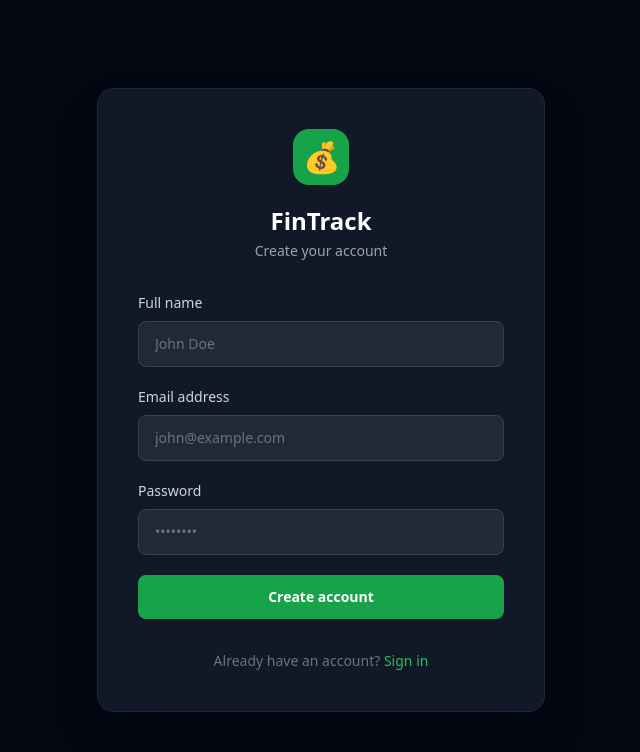
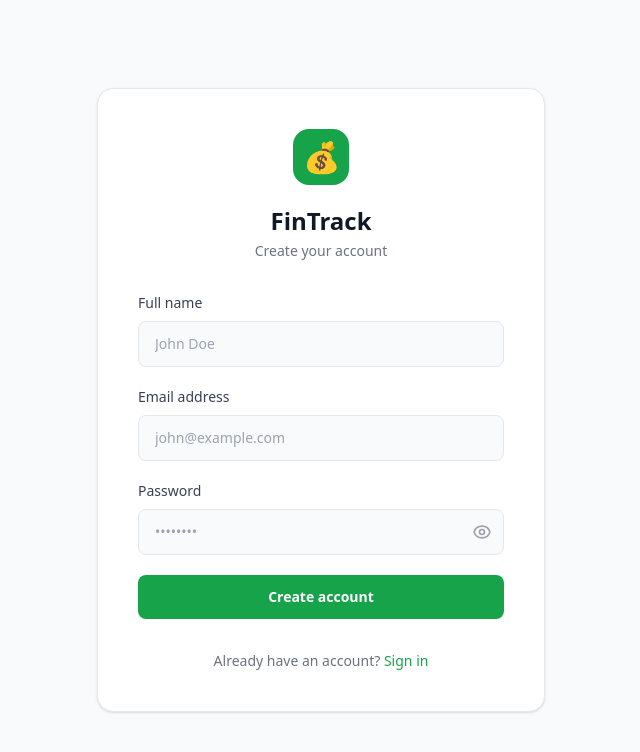
Before and after one commit to amadeosilesing/fintrack, a Next.js app: page /register in a window 1280 px wide. Shown: the top 752 px of the page, without its empty margins (319-959 px from the left). Built offline with nearby package versions, Linux system fonts and the light colour scheme.

Commit message:
Toggle de tema (Dark, White)

```diff
--- a/app/(auth)/register/page.tsx
+++ b/app/(auth)/register/page.tsx
@@ -7,6 +7,7 @@ import Link from "next/link";
 export default function RegisterPage() {
   const { login } = useAuth();
   const [form, setForm] = useState({ name: "", email: "", password: "" });
+  const [showPassword, setShowPassword] = useState(false);
   const [error, setError] = useState("");
   const [loading, setLoading] = useState(false);
 
@@ -31,58 +32,82 @@ export default function RegisterPage() {
   };
 
   return (
-    <div className="min-h-screen bg-gray-950 flex items-center justify-center px-4">
-      <div className="w-full max-w-md bg-gray-900 border border-gray-800 rounded-2xl p-10 shadow-2xl">
+    <div className="min-h-screen bg-gray-50 dark:bg-gray-950 flex items-center justify-center px-4">
+      <div className="w-full max-w-md bg-white dark:bg-gray-900 border border-gray-200 dark:border-gray-800 rounded-2xl p-10 shadow-sm dark:shadow-2xl">
 
         <div className="mb-8 text-center">
           <div className="inline-flex items-center justify-center w-14 h-14 bg-green-600 rounded-2xl mb-5">
             <span className="text-3xl">💰</span>
           </div>
-          <h1 className="text-2xl font-bold text-white">FinTrack</h1>
-          <p className="text-gray-400 text-sm mt-1">Create your account</p>
+          <h1 className="text-2xl font-bold text-gray-900 dark:text-white">FinTrack</h1>
+          <p className="text-gray-500 dark:text-gray-400 text-sm mt-1">Create your account</p>
         </div>
 
         {error && (
-          <div className="mb-6 px-4 py-3 rounded-lg bg-red-900/30 border border-red-800 text-red-400 text-sm">
+          <div className="mb-6 px-4 py-3 rounded-lg bg-red-50 dark:bg-red-900/30 border border-red-200 dark:border-red-800 text-red-600 dark:text-red-400 text-sm">
             {error}
           </div>
         )}
 
         <form onSubmit={handleSubmit} className="space-y-5">
           <div>
-            <label className="block text-sm font-medium text-gray-300 mb-2">Full name</label>
+            <label className="block text-sm font-medium text-gray-700 dark:text-gray-300 mb-2">
+              Full name
+            </label>
             <input
               type="text"
               value={form.name}
               onChange={(e) => setForm({ ...form, name: e.target.value })}
               placeholder="John Doe"
               required
-              className="w-full px-4 py-3 rounded-lg bg-gray-800 border border-gray-700 text-white placeholder:text-gray-500 focus:outline-none focus:border-green-500 focus:ring-1 focus:ring-green-500 transition text-sm"
+              className="w-full px-4 py-3 rounded-lg bg-gray-50 dark:bg-gray-800 border border-gray-200 dark:border-gray-700 text-gray-900 dark:text-white placeholder:text-gray-400 dark:placeholder:text-gray-500 focus:outline-none focus:border-green-500 focus:ring-1 focus:ring-green-500 transition text-sm"
             />
           </div>
 
           <div>
-            <label className="block text-sm font-medium text-gray-300 mb-2">Email address</label>
+            <label className="block text-sm font-medium text-gray-700 dark:text-gray-300 mb-2">
+              Email address
+            </label>
             <input
               type="email"
               value={form.email}
               onChange={(e) => setForm({ ...form, email: e.target.value })}
               placeholder="john@example.com"
               required
-              className="w-full px-4 py-3 rounded-lg bg-gray-800 border border-gray-700 text-white placeholder:text-gray-500 focus:outline-none focus:border-green-500 focus:ring-1 focus:ring-green-500 transition text-sm"
+              className="w-full px-4 py-3 rounded-lg bg-gray-50 dark:bg-gray-800 border border-gray-200 dark:border-gray-700 text-gray-900 dark:text-white placeholder:text-gray-400 dark:placeholder:text-gray-500 focus:outline-none focus:border-green-500 focus:ring-1 focus:ring-green-500 transition text-sm"
             />
           </div>
 
           <div>
-            <label className="block text-sm font-medium text-gray-300 mb-2">Password</label>
+            <label className="block text-sm font-medium text-gray-700 dark:text-gray-300 mb-2">
+              Password
+            </label>
+            <div className="relative">
               <input
-              type="password"
+                type={showPassword ? "text" : "password"}
                 value={form.password}
                 onChange={(e) => setForm({ ...form, password: e.target.value })}
                 placeholder="••••••••"
                 required
-              className="w-full px-4 py-3 rounded-lg bg-gray-800 border border-gray-700 text-white placeholder:text-gray-500 focus:outline-none focus:border-green-500 focus:ring-1 focus:ring-green-500 transition text-sm"
+                className="w-full px-4 py-3 pr-12 rounded-lg bg-gray-50 dark:bg-gray-800 border border-gray-200 dark:border-gray-700 text-gray-900 dark:text-white placeholder:text-gray-400 dark:placeholder:text-gray-500 focus:outline-none focus:border-green-500 focus:ring-1 focus:ring-green-500 transition text-sm"
               />
+              <button
+                type="button"
+                onClick={() => setShowPassword(!showPassword)}
+                className="absolute right-3 top-1/2 -translate-y-1/2 text-gray-400 hover:text-gray-600 dark:hover:text-gray-300 transition"
+              >
+                {showPassword ? (
+                  <svg xmlns="http://www.w3.org/2000/svg" className="w-5 h-5" fill="none" viewBox="0 0 24 24" stroke="currentColor">
+                    <path strokeLinecap="round" strokeLinejoin="round" strokeWidth={2} d="M13.875 18.825A10.05 10.05 0 0112 19c-4.478 0-8.268-2.943-9.543-7a9.97 9.97 0 011.563-3.029m5.858.908a3 3 0 114.243 4.243M9.878 9.878l4.242 4.242M9.88 9.88l-3.29-3.29m7.532 7.532l3.29 3.29M3 3l3.59 3.59m0 0A9.953 9.953 0 0112 5c4.478 0 8.268 2.943 9.543 7a10.025 10.025 0 01-4.132 4.411m0 0L21 21" />
+                  </svg>
+                ) : (
+                  <svg xmlns="http://www.w3.org/2000/svg" className="w-5 h-5" fill="none" viewBox="0 0 24 24" stroke="currentColor">
+                    <path strokeLinecap="round" strokeLinejoin="round" strokeWidth={2} d="M15 12a3 3 0 11-6 0 3 3 0 016 0z" />
+                    <path strokeLinecap="round" strokeLinejoin="round" strokeWidth={2} d="M2.458 12C3.732 7.943 7.523 5 12 5c4.478 0 8.268 2.943 9.542 7-1.274 4.057-5.064 7-9.542 7-4.477 0-8.268-2.943-9.542-7z" />
+                  </svg>
+                )}
+              </button>
+            </div>
           </div>
 
           <button
@@ -94,9 +119,9 @@ export default function RegisterPage() {
           </button>
         </form>
 
-        <p className="text-center text-sm text-gray-500 mt-8">
+        <p className="text-center text-sm text-gray-500 dark:text-gray-400 mt-8">
           Already have an account?{" "}
-          <Link href="/login" className="text-green-500 hover:text-green-400 font-medium transition">
+          <Link href="/login" className="text-green-600 dark:text-green-500 hover:text-green-700 dark:hover:text-green-400 font-medium transition">
             Sign in
           </Link>
         </p>
--- a/app/(dashboard)/dashboard/page.tsx
+++ b/app/(dashboard)/dashboard/page.tsx
@@ -1,8 +1,8 @@
 export default function DashboardPage() {
   return (
     <div>
-      <h1 className="text-2xl font-bold text-white">Dashboard</h1>
-      <p className="text-gray-400 mt-1">Welcome to FinTrack</p>
+      <h1 className="text-2xl font-bold text-gray-900 dark:text-white">Dashboard</h1>
+      <p className="text-gray-500 dark:text-gray-400 mt-1">Welcome to FinTrack</p>
     </div>
   );
 }
--- a/app/(dashboard)/layout.tsx
+++ b/app/(dashboard)/layout.tsx
@@ -16,7 +16,7 @@ export default function DashboardLayout({ children }: { children: React.ReactNod
 
   if (loading) {
     return (
-      <div className="min-h-screen flex items-center justify-center bg-gray-950">
+      <div className="min-h-screen flex items-center justify-center bg-gray-50 dark:bg-gray-950">
         <div className="w-8 h-8 border-4 border-green-600 border-t-transparent rounded-full animate-spin" />
       </div>
     );
@@ -25,7 +25,7 @@ export default function DashboardLayout({ children }: { children: React.ReactNod
   if (!user) return null;
 
   return (
-    <div className="min-h-screen bg-gray-950">
+    <div className="min-h-screen bg-gray-50 dark:bg-gray-950">
       <Sidebar />
       <div className="ml-64 flex flex-col min-h-screen">
         <Navbar />
--- a/app/globals.css
+++ b/app/globals.css
@@ -1,4 +1,5 @@
 @import "tailwindcss";
+@variant dark (&:where(.dark, .dark *));
 
 @theme {
   --color-gray-950: #030712;
@@ -19,6 +20,5 @@
 }
 
 body {
-  background-color: #030712;
   -webkit-font-smoothing: antialiased;
 }
--- a/hooks/useTheme.ts
+++ b/hooks/useTheme.ts
@@ -1,5 +1,23 @@
 "use client";
 
+import { useState, useEffect } from "react";
+
 export function useTheme() {
-  return { isDark: true, toggleTheme: () => {} };
+  const [isDark, setIsDark] = useState(true);
+
+  useEffect(() => {
+    const stored = localStorage.getItem("theme");
+    const dark = stored !== "light";
+    setIsDark(dark);
+    document.documentElement.classList.toggle("dark", dark);
+  }, []);
+
+  const toggleTheme = () => {
+    const next = !isDark;
+    setIsDark(next);
+    localStorage.setItem("theme", next ? "dark" : "light");
+    document.documentElement.classList.toggle("dark", next);
+  };
+
+  return { isDark, toggleTheme };
 }
```
Also changed, not shown: app/(auth)/login/page.tsx (+12 -12 lines), components/layout/Navbar.tsx (+17 -7 lines), components/layout/Sidebar.tsx (+10 -10 lines). Lines whose indentation alone changed are shown as unchanged.
